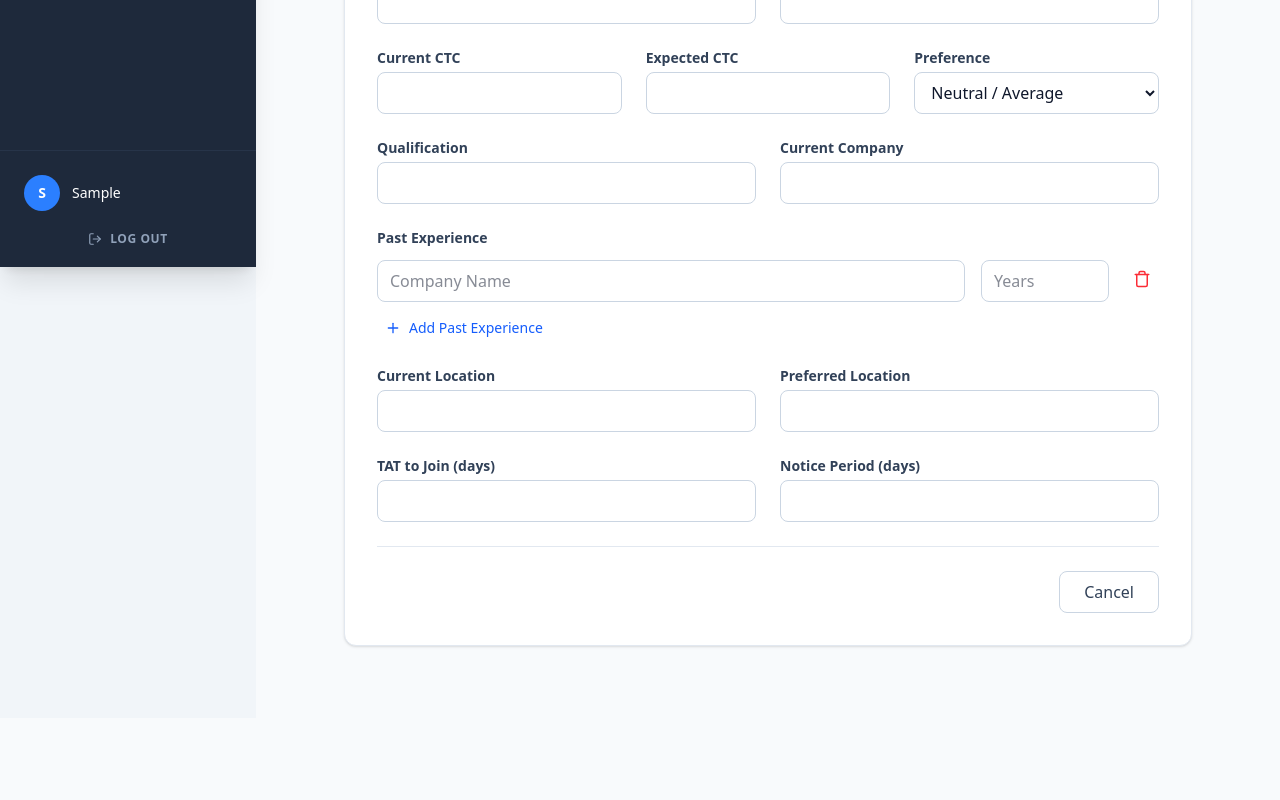
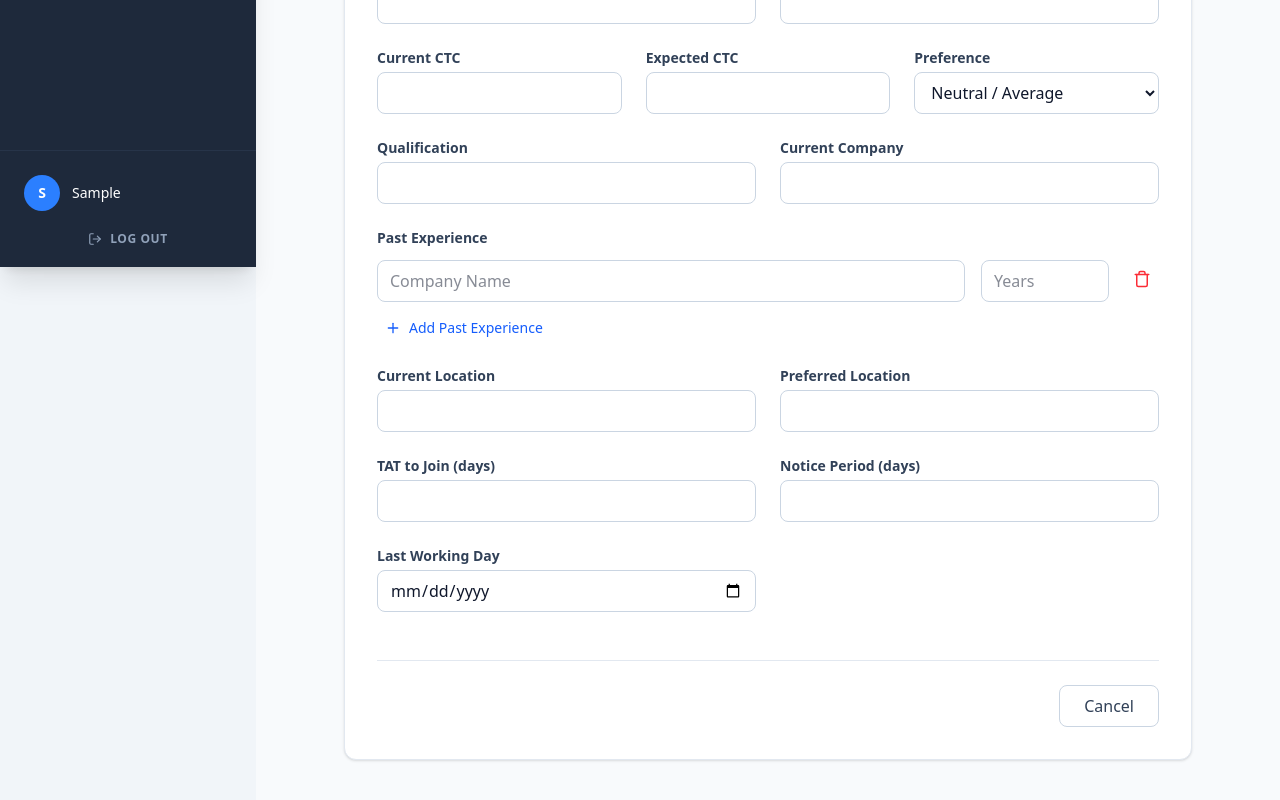
Before and after one commit to sarthaksinha02/Telentcio_FE, a React (Vite) app: page /ta/hiring-request/1/candidate/1/edit in a window 1280 px wide. Shown: the part 533-1333 px from the top of the page. Before the commit the page ends 1251 px from the top, so only its background shows below. Built offline with nearby package versions, Linux system fonts and the light colour scheme; no server answers; sample sign-in values are in the browser's storage.

Commit message:
feat: Introduce new forms for client management, candidate profiles, and hiring requests.

```diff
--- a/src/pages/ClientForm.jsx
+++ b/src/pages/ClientForm.jsx
@@ -372,8 +372,9 @@ const ClientForm = () => {
                         <button
                             type="submit"
                             disabled={submitting}
-                            className="zoho-btn-primary disabled:opacity-60 disabled:cursor-not-allowed"
+                            className="zoho-btn-primary disabled:opacity-60 disabled:cursor-not-allowed flex items-center gap-2"
                         >
+                            {submitting && <svg className="animate-spin h-4 w-4 text-white" xmlns="http://www.w3.org/2000/svg" fill="none" viewBox="0 0 24 24"><circle className="opacity-25" cx="12" cy="12" r="10" stroke="currentColor" strokeWidth="4"></circle><path className="opacity-75" fill="currentColor" d="M4 12a8 8 0 018-8V0C5.373 0 0 5.373 0 12h4zm2 5.291A7.962 7.962 0 014 12H0c0 3.042 1.135 5.824 3 7.938l3-2.647z"></path></svg>}
                             {submitting ? 'Saving...' : isEditing ? 'Update Client' : 'Create Client'}
                         </button>
                     </div>
--- a/src/pages/TalentAcquisition/CandidateForm.jsx
+++ b/src/pages/TalentAcquisition/CandidateForm.jsx
@@ -40,6 +40,7 @@ const CandidateForm = () => {
         preferredLocation: '',
         tatToJoin: '',
         noticePeriod: '',
+        lastWorkingDay: '',
         status: 'Interested',
         remark: ''
     });
@@ -108,6 +109,7 @@ const CandidateForm = () => {
                     preferredLocation: candidate.preferredLocation || '',
                     tatToJoin: candidate.tatToJoin || '',
                     noticePeriod: candidate.noticePeriod || '',
+                    lastWorkingDay: candidate.lastWorkingDay ? new Date(candidate.lastWorkingDay).toISOString().split('T')[0] : '',
                     status: candidate.status || 'Interested',
                     remark: candidate.remark || ''
                 });
@@ -246,7 +248,8 @@ const CandidateForm = () => {
                 pastExperience: formData.pastExperience.filter(exp => exp.companyName && exp.experienceYears),
                 totalExperience: Number(formData.totalExperience),
                 tatToJoin: formData.tatToJoin ? Number(formData.tatToJoin) : undefined,
-                noticePeriod: formData.noticePeriod ? Number(formData.noticePeriod) : undefined
+                noticePeriod: formData.noticePeriod ? Number(formData.noticePeriod) : undefined,
+                lastWorkingDay: formData.lastWorkingDay || undefined
             };
 
             if (isEditMode) {
@@ -667,6 +670,21 @@ const CandidateForm = () => {
                             </div>
                         </div>
 
+                        {/* Last Working Day */}
+                        <div className="grid grid-cols-1 md:grid-cols-2 gap-6 pb-6 mb-6">
+                            <div>
+                                <label className="block text-sm font-semibold text-slate-700 mb-1">Last Working Day</label>
+                                <input
+                                    type="date"
+                                    name="lastWorkingDay"
+                                    value={formData.lastWorkingDay}
+                                    onChange={handleChange}
+                                    className="w-full px-3 py-2 border border-slate-300 rounded-lg focus:ring-2 focus:ring-blue-500 focus:border-blue-500 outline-none disabled:bg-slate-100 disabled:text-slate-500 transition-all"
+                                    disabled={isViewMode}
+                                />
+                            </div>
+                        </div>
+
 
 
                         {/* Actions */}
--- a/src/pages/TalentAcquisition/CreateHiringRequest.jsx
+++ b/src/pages/TalentAcquisition/CreateHiringRequest.jsx
@@ -49,6 +49,7 @@ const Input = ({ label, name, value, onChange, type = "text", required, options,
                 value={value}
                 onChange={onChange}
                 placeholder={placeholder}
+                step={type === 'number' ? 'any' : undefined}
                 className={`w-full p-2.5 border rounded-lg text-sm bg-slate-50 focus:bg-white outline-none focus:ring-2 focus:ring-blue-100 transition-all ${error ? 'border-red-500' : 'border-slate-300'}`}
             />
         )}
```
